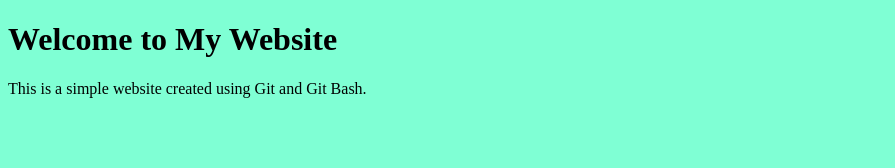
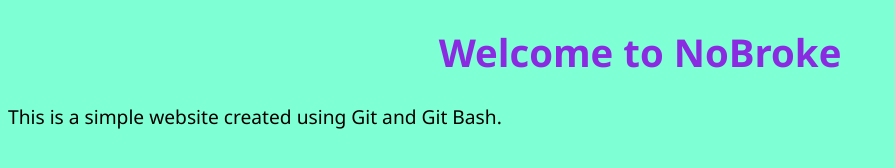
Before and after one commit to n2rfe/Financial-advising-, a plain HTML site: page index.html in a window 1280 px wide. Shown: the whole page, without its empty margins (0-895 px from the left). Drawn offline with Linux system fonts and the light colour scheme.

Commit message:
NoBroke 2.0

```diff
--- a/index.html
+++ b/index.html
@@ -3,10 +3,10 @@
 <head>
     <meta charset="UTF-8">
     <meta name="viewport" content="width=device-width, initial-scale=1.0">
-    <title>My Website</title>
+    <title>NoBroke</title>
 </head>
-<body style="background-color: aquamarine;">
-    <h1>Welcome to My Website</h1>
+<body style="background-color: aquamarine; font-family: 'Segoe UI', Tahoma, Geneva, Verdana, sans-serif; font-size: larger;">
+    <h1 style="font-weight: bolder; color:blueviolet" align="center">Welcome to NoBroke</h1>
     <p>This is a simple website created using Git and Git Bash.</p>
 </body>
 </html>
```
